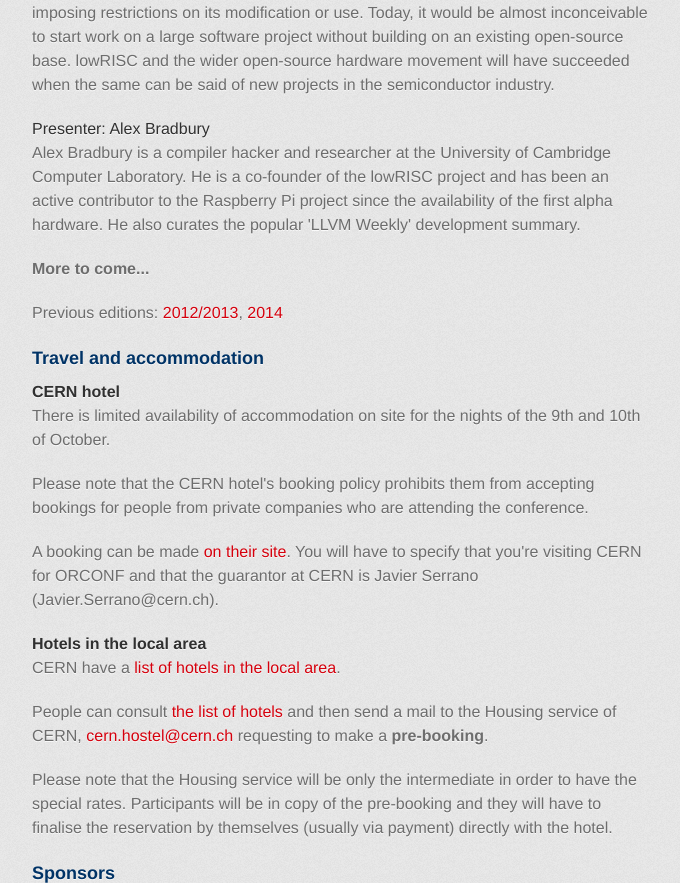
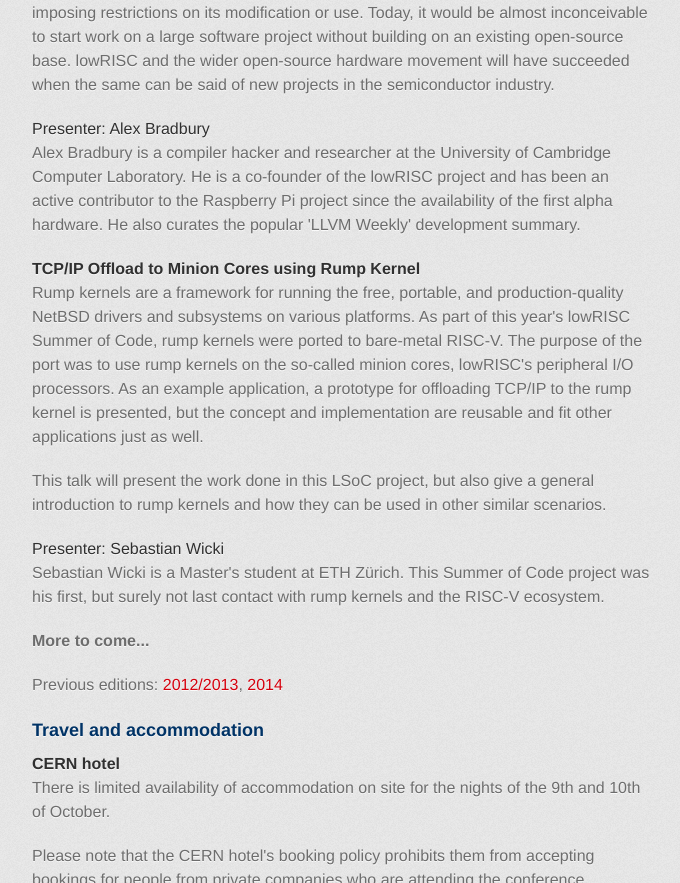
Before and after one commit to fossi-foundation/orconf, a Jekyll site: the page index.html, which Jekyll copies as it is, in a window 1280 px wide and 900 px high, scrolled down 7000 px, cut to the strip 0-883 px from the top of the window. Shown: the whole strip, without its empty margins (298-978 px from the left). Built offline with Jekyll 4.4.1, drawn with Linux system fonts in a browser that asks for light colours; some web fonts are replaced.

Commit message:
Add rump kernel presentation

```diff
--- a/index.html
+++ b/index.html
@@ -314,6 +314,27 @@
 	    Weekly' development summary.
 	  </p>
 	  <p></p>
+	  <h4><a name="rumpkernel" class="anchor" href="#rumpkernel"><span class="octicon octicon-link"></span></a>TCP/IP Offload to Minion Cores using Rump Kernel</h4>
+	  <p>Rump kernels are a framework for running the free, portable, and
+	    production-quality NetBSD drivers and subsystems on various platforms. As part
+	    of this year's lowRISC Summer of Code, rump kernels were ported to bare-metal
+	    RISC-V. The purpose of the port was to use rump kernels on the so-called
+	    minion cores, lowRISC's peripheral I/O processors. As an example application,
+	    a prototype for offloading TCP/IP to the rump kernel is presented, but the
+	    concept and implementation are reusable and fit other applications just as well.
+	  </p>
+	  <p>This talk will present the work done in this LSoC project, but also give a
+	    general introduction to rump kernels and how they can be used in other similar
+	    scenarios.
+	  </p>
+	  <p>
+	  </p>
+	  <h5>Presenter: <a name="sebastianw" class="anchor" href="#sebastianw"><span class="octicon octicon-link"></span></a>Sebastian Wicki</h5>
+	  <p>Sebastian Wicki is a Master's student at ETH Zürich. This Summer of Code
+	    project was his first, but surely not last contact with rump kernels and the
+	    RISC-V ecosystem.
+	  </p>
+	  <p></p>
 
 	  <p><strong>More to come...</strong></p>
 
```
Also changed, not shown: schedule.md (+1 -1 lines).
